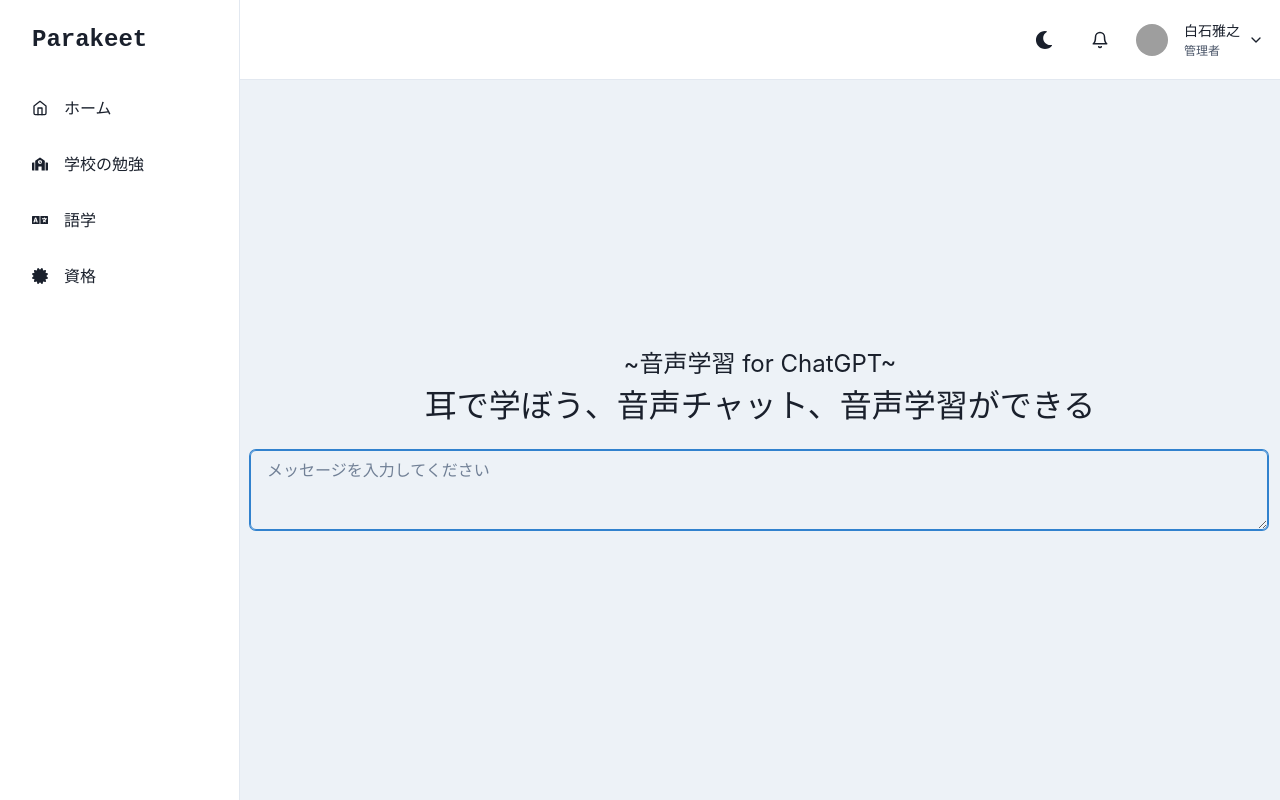
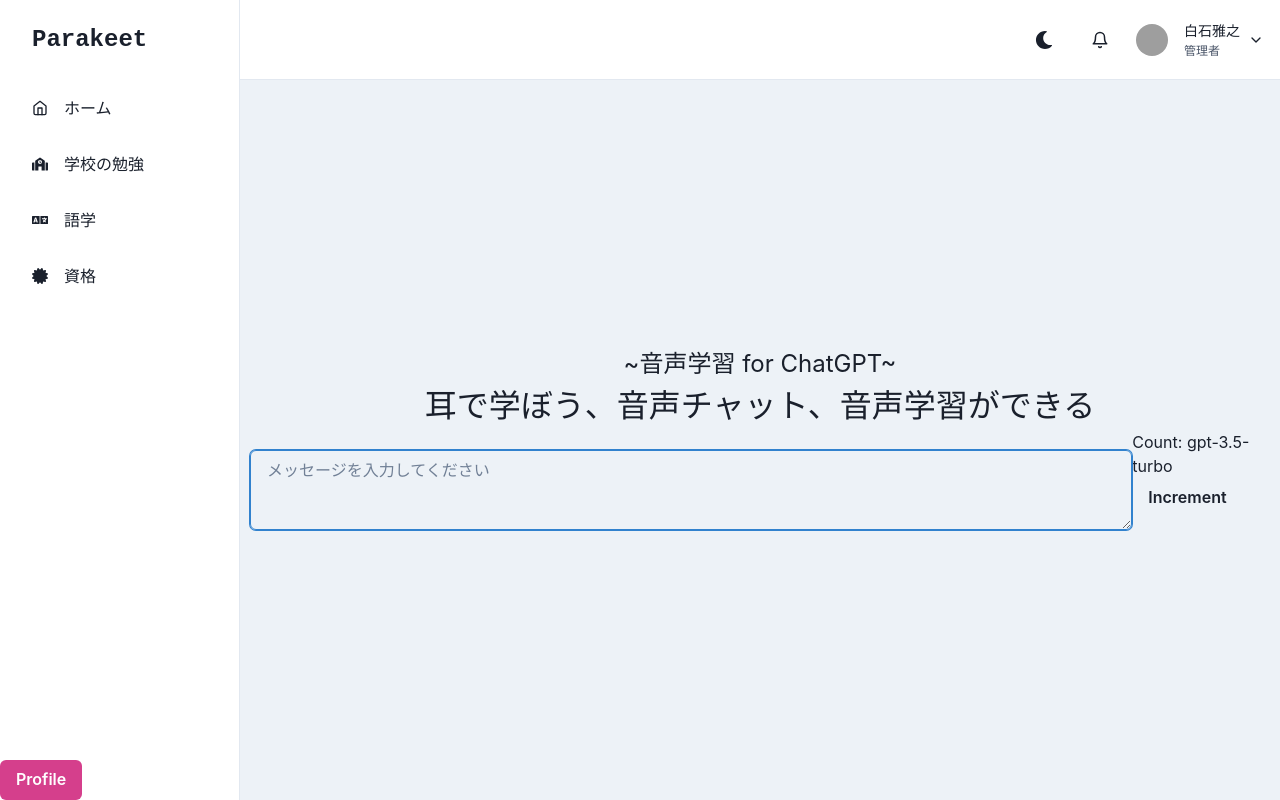
Before and after one commit to okpyjs/chatgpt-speech-front, a React (Create React App) app: page / in a window 1280 px wide. Built offline with nearby package versions, Linux system fonts and the light colour scheme; grey boxes are pictures that could not be loaded.

Commit message:
install redux and test, audio/chat mode setting

```diff
--- a/package.json
+++ b/package.json
@@ -8,6 +8,7 @@
     "@emotion/react": "^11.10.6",
     "@emotion/styled": "^11.10.6",
     "@flaticon/flaticon-uicons": "^2.0.1",
+    "@reduxjs/toolkit": "^1.9.5",
     "@testing-library/jest-dom": "^5.16.5",
     "@testing-library/react": "^13.4.0",
     "@testing-library/user-event": "^14.4.3",
@@ -21,7 +22,9 @@
     "react": "^18.2.0",
     "react-dom": "^18.2.0",
     "react-icons": "^3.11.0",
+    "react-redux": "^8.0.5",
     "react-scripts": "5.0.1",
+    "redux": "^4.2.1",
     "typescript": "^4.9.5",
     "web-vitals": "^2.1.4"
   },
--- a/src/layouts/sidebar.tsx
+++ b/src/layouts/sidebar.tsx
@@ -18,6 +18,8 @@ import {
     FlexProps,
     Menu,
     MenuButton,
+    MenuGroup,
+    Button,
     MenuDivider,
     MenuItem,
     MenuList,
@@ -104,6 +106,24 @@ const SidebarContent = ({ onClose, ...rest }: SidebarProps) => {
                     {link.name}
                 </NavItem>
             ))}
+            <Flex pos={'absolute'} bottom={0} >
+            <Menu>
+                <MenuButton as={Button} colorScheme='pink'>
+                    Profile
+                </MenuButton>
+                <MenuList>
+                    <MenuGroup title='Profile'>
+                    <MenuItem>My Account</MenuItem>
+                    <MenuItem>Payments </MenuItem>
+                    </MenuGroup>
+                    <MenuDivider />
+                    <MenuGroup title='Help'>
+                    <MenuItem>Docs</MenuItem>
+                    <MenuItem>FAQ</MenuItem>
+                    </MenuGroup>
+                </MenuList>
+                </Menu>
+            </Flex>
         </Box>
     );
 };
--- a/src/pages/home.tsx
+++ b/src/pages/home.tsx
@@ -7,6 +7,7 @@ import {
     Textarea,
 } from '@chakra-ui/react';
 import axios from 'axios';
+import ReduxTest from './reduxTest';
 
 export default function Home() {
     interface chatInterface {
@@ -30,6 +31,7 @@ export default function Home() {
     const [loading, setLoading] = useState('メッセージを入力してください');
     const [chatDeep, setChatDeep] = useState<number>(3);
     const [audioModel, setAudioModel] = useState<string>('Nanami');
+    const [chatModel, setChatModel] = useState<string>('gpt-3.5-turbo');
 
     useEffect(() => {
         textAreaRef.current?.focus()
@@ -60,7 +62,8 @@ export default function Home() {
                 let data = {
                     user_message: JSON.stringify(temp.slice(0-chatDeep)),
                     system_message: JSON.stringify([...systemChatList].slice(0-chatDeep)),
-                    audio_model: audioModel
+                    audio_model: audioModel,
+                    chat_model: chatModel
                 }
                 console.log(data)
                 axios.post(
@@ -197,6 +200,7 @@ export default function Home() {
                         ref={textAreaRef as React.RefObject<HTMLTextAreaElement>}
                     >
                     </Textarea>
+                    <ReduxTest></ReduxTest>
                 </Flex>
             </Box>
         </>
--- /dev/null
+++ b/src/pages/reduxTest.tsx
@@ -0,0 +1,22 @@
+import { useSelector, useDispatch } from "react-redux";
+import { RootState } from "../redux/store";
+import { setAudioMode } from "../redux/audioModeSlice";
+import { setChatMode } from "../redux/chatModeSlice";
+import { Button } from "@chakra-ui/react";
+
+export default function ReduxTest() {
+    const audioMode = useSelector((state: RootState) => state.audioMode.value);
+    const chatMode = useSelector((state: RootState) => state.chatMode.value)
+    const dispatch = useDispatch();
+
+    const handleIncrementClick = () => {
+        dispatch(setChatMode("hello"));
+    };
+
+    return (
+        <div>
+            <p>Count: {chatMode}</p>
+            <Button onClick={handleIncrementClick}>Increment</Button>
+        </div>
+    );
+}
--- /dev/null
+++ b/src/redux/audioModeSlice.ts
@@ -0,0 +1,23 @@
+import { createSlice, PayloadAction } from "@reduxjs/toolkit";
+
+interface AudioModeState {
+    value: string;
+}
+
+const initialState: AudioModeState = {
+    value: 'Nanami',
+};
+
+export const audioModeSlice = createSlice({
+    name: "audio mode",
+    initialState,
+    reducers: {
+        setAudioMode: (state, action: PayloadAction<string>) => {
+            state.value = action.payload;
+        },
+    },
+});
+
+export const { setAudioMode } = audioModeSlice.actions;
+
+export default audioModeSlice.reducer;
--- /dev/null
+++ b/src/redux/chatModeSlice.ts
@@ -0,0 +1,23 @@
+import { createSlice, PayloadAction } from "@reduxjs/toolkit";
+
+interface ChatModeState {
+    value: string;
+}
+
+const initialState: ChatModeState = {
+    value: "gpt-3.5-turbo",
+};
+
+export const chatModeSlice = createSlice({
+    name: "counter",
+    initialState,
+    reducers: {
+        setChatMode: (state, action: PayloadAction<string>) => {
+            state.value = action.payload;
+        },
+    },
+});
+
+export const { setChatMode } = chatModeSlice.actions;
+
+export default chatModeSlice.reducer;
--- /dev/null
+++ b/src/redux/store.ts
@@ -0,0 +1,13 @@
+import { configureStore } from "@reduxjs/toolkit";
+import audioModeReducer from "./audioModeSlice";
+import chatModeReducer from "./chatModeSlice";
+
+export const store = configureStore({
+    reducer: {
+        audioMode: audioModeReducer,
+        chatMode: chatModeReducer,
+    },
+});
+
+export type RootState = ReturnType<typeof store.getState>;
+export type AppDispatch = typeof store.dispatch;
```
Also changed, not shown: src/App.tsx (+8 -4 lines), 1 other file (tests, documents, lock files or other folders).
